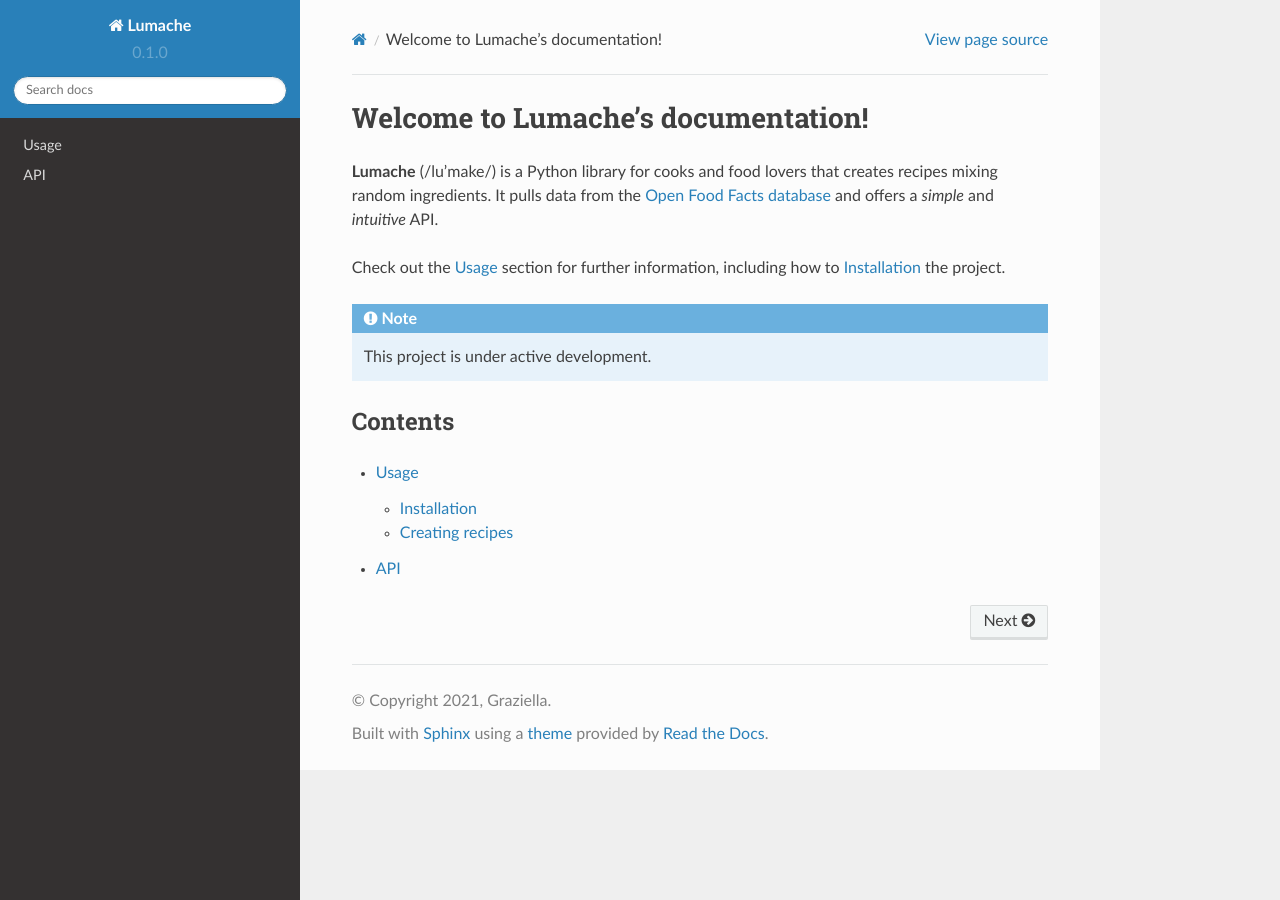
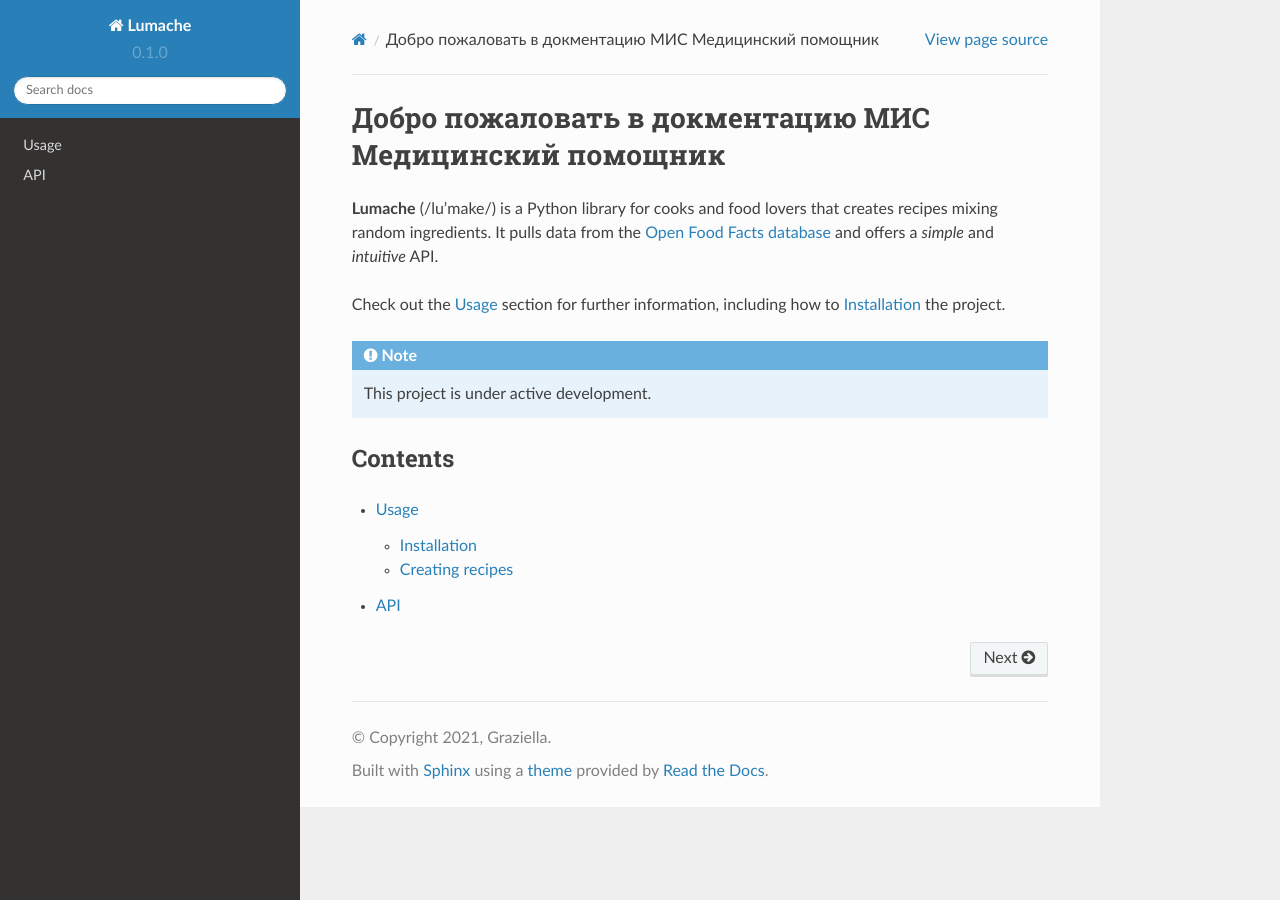
Before and after one commit to medhelp54/mis_template, a Sphinx documentation site: the page built from docs/source/index.rst, in a window 1280 px wide. Built offline with Sphinx 7.4.7 and the Read the Docs theme 2.0.0, drawn with Linux system fonts in a browser that asks for light colours.

Commit message:
Update index.rst

```diff
--- a/docs/source/index.rst
+++ b/docs/source/index.rst
@@ -1,4 +1,4 @@
-Welcome to Lumache's documentation!
+Добро пожаловать в докментацию МИС Медицинский помощник
 ===================================
 
 **Lumache** (/lu'make/) is a Python library for cooks and food lovers
```
